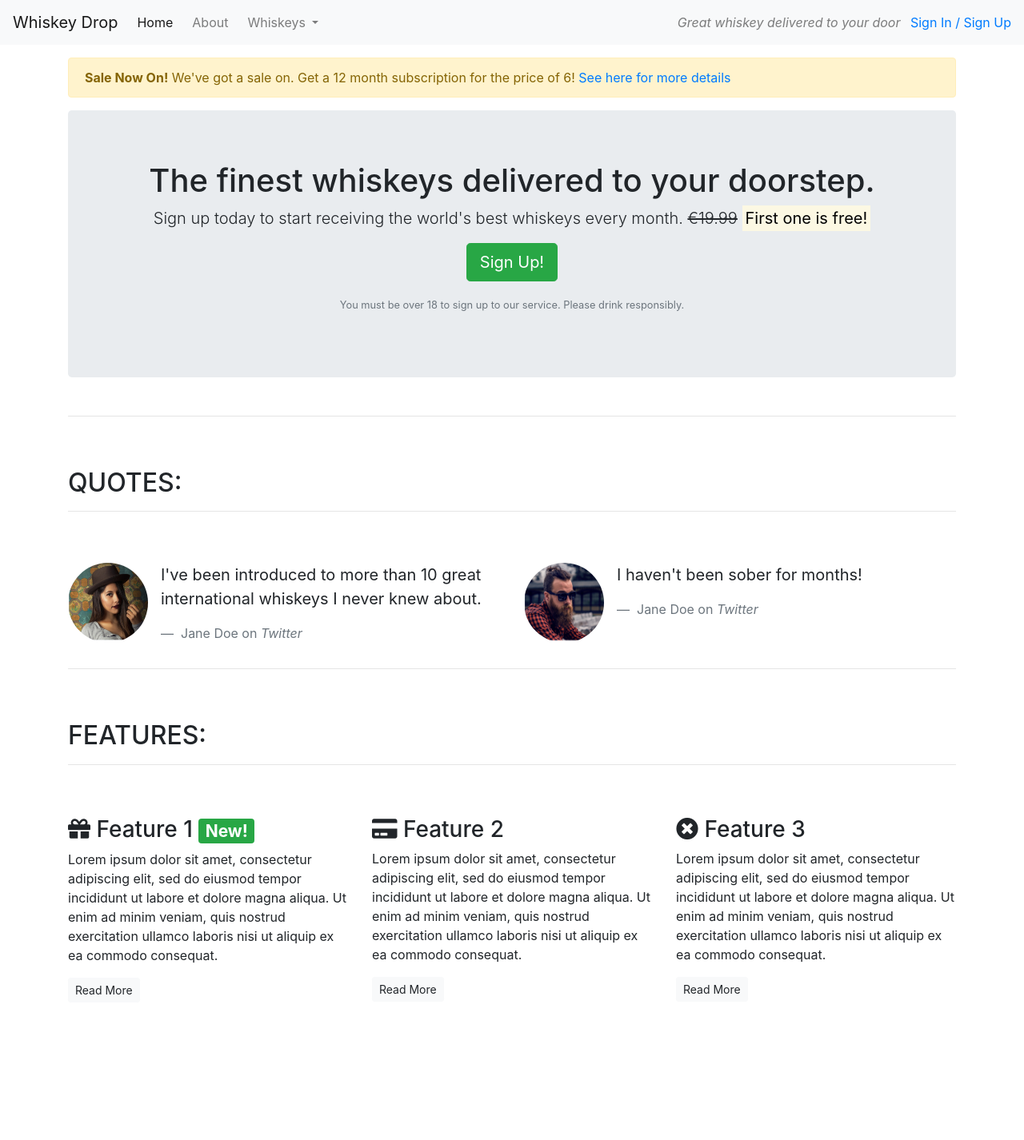
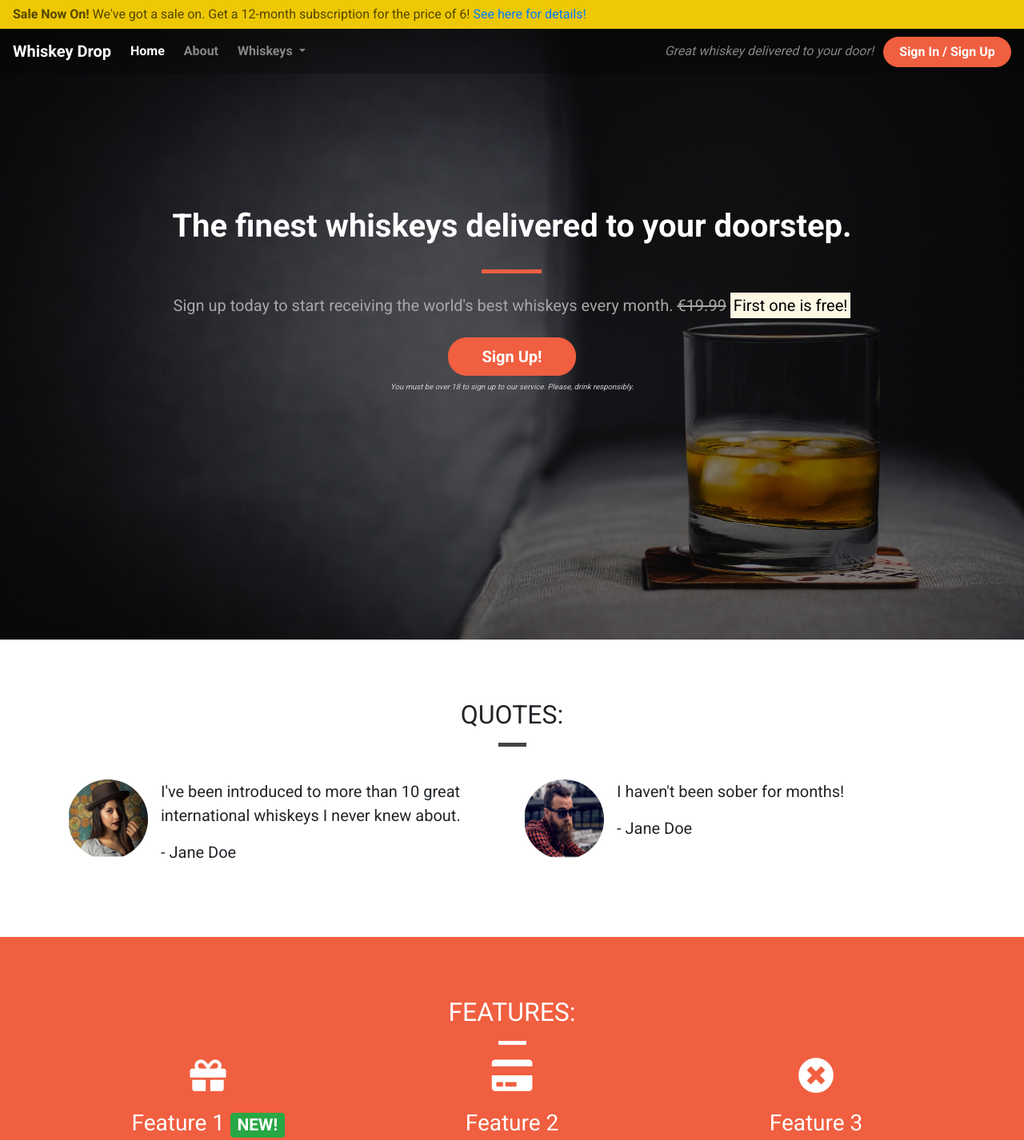
Before and after one commit to Aaron080913/Bootstrap-1, a plain HTML site: page index.html in a window 1280 px wide. Shown: the top 1426 px of the page at 80% size. Before the commit the page ends 1270 px from the top, so only its background shows below. Drawn offline with nearby package versions, Linux system fonts and the light colour scheme.

Commit message:
finished bootstrap model

```diff
--- /dev/null
+++ b/CSS/style.css
@@ -0,0 +1,201 @@
+body {
+    font-family: 'Roboto', sans-serif;
+}
+
+/* Containers */
+
+.container-wrapper {}
+
+.container-wrapper--red {
+    background-color: #f05f40;
+    color: white;
+}
+
+.alert-container {}
+
+.callout-container {
+    height: 100vh;
+
+    background: url('../images/whiskey-background.jpg') no-repeat bottom right fixed;
+    -webkit-background-size: cover;
+    -moz-background-size: cover;
+    -o-background-size: cover;
+    background-size: cover;
+
+    display: flex;
+    align-items: center;
+    justify-content: center;
+
+    position: relative;
+}
+
+.opaque-overlay {
+    position: absolute;
+    top: 0;
+    left: 0;
+    height: 100%;
+    width: 100%;
+    background-color: rgba(0, 0, 0, 0.5);
+}
+
+.content-container {
+    padding-top: 75px;
+    padding-bottom: 75px;
+}
+
+/* Navbar */
+
+.navalert-container {
+    position: absolute;
+    top: 0;
+    left: 0;
+    z-index: 1;
+    padding-left: 0;
+    padding-right: 0;
+}
+
+.navbar {
+    margin-bottom: 0;
+    width: 100%;
+    background-color: rgba(0, 0, 0, .25);
+    border: 0;
+}
+
+.navbar .navbar-toggler {
+    border: 0;
+}
+
+.navbar .navbar-brand {
+    font-weight: bold;
+}
+
+.navbar .navbar-nav a {
+    font-weight: bold;
+}
+
+
+/* Jumbotron */
+
+.jumbotron {
+    background-color: transparent;
+}
+
+.jumbotron h1 {
+    color: white;
+    font-weight: bold;
+    margin-bottom: 30px;
+    color: white;
+}
+
+.jumbotron .lead {
+    color: #a7a7a7;
+    margin: 25px 0;
+}
+
+.jumbotron small {
+    font-size: 60%;
+    font-style: italic;
+    color: #d0d0d0;
+}
+
+/* Block dividers */
+
+.block-divider {
+    width: 75px;
+    height: 5px;
+    border: 0;
+    background-color: #444;
+}
+
+.block-divider--orange {
+    background-color: #f05f40;
+}
+
+.block-divider--white {
+    background-color: white;
+}
+
+.block-divider--short {
+    width: 35px;
+}
+
+/* Buttons */
+
+.btn--cta {
+    font-weight: bold;
+    border-radius: 23px;
+    width: 160px;
+}
+
+.btn--red {
+    color: white;
+    background-color: #f05f40;
+    border-color: #f05f40;
+}
+
+.btn--red:hover,
+.btn--red:active,
+.btn--red:focus,
+.btn--red:active:focus {
+    background-color: #df4929;
+    border-color: #df4929;
+    color: white;
+}
+
+/* Alert */
+
+.alert-container .col-12 {
+    padding-left: 0;
+    padding-right: 0;
+}
+
+.site-wide-alert {
+    color: #544600;
+    background-color: #eec802;
+    border-color: #eec802;
+    padding: 5px 15px;
+    margin-bottom: 0;
+    border: 1px solid transparent;
+    border-radius: 0;
+}
+
+/* Page Headers */
+
+.page-header {
+    margin-bottom: 0;
+    border-bottom: 0;
+    text-align: center;
+}
+
+.page-header h2 {
+    margin-top: 0;
+}
+
+/* Quotes */
+
+.quotes .page-header {
+    margin-bottom: 25px;
+}
+
+/* Features */
+
+.feature {
+    text-align: center;
+    margin-bottom: 40px;
+}
+
+.feature i {
+    margin-bottom: 20px;
+    font-size: 45px;
+    line-height: 45px;
+}
+
+.feature .btn {
+    background-color: white;
+    border-color: white;
+    border-radius: 15px;
+    min-width: 100px;
+    font-weight: bold;
+    margin-top: 10px;
+    color: #f05f40;
+}
--- a/index.html
+++ b/index.html
@@ -2,8 +2,8 @@
 <html lang="en-us">
   <head>
     <meta charset="utf-8" />
+    <title>Whiskey Drop | Taste a new whiskey every month</title>
     <meta name="viewport" content="width=device-width, initial-scale=1.0" />
-    <title>Whiskey Drop | Taste a new whiskey every month</title>
     <link
       rel="stylesheet"
       href="https://maxcdn.bootstrapcdn.com/bootstrap/4.1.3/css/bootstrap.min.css"
@@ -14,12 +14,28 @@
       integrity="sha384-gfdkjb5BdAXd+lj+gudLWI+BXq4IuLW5IT+brZEZsLFm++aCMlF1V92rMkPaX4PP"
       crossorigin="anonymous"
     />
+    <link
+      href="https://fonts.googleapis.com/css?family=Roboto:400,700"
+      rel="stylesheet"
+    />
+    <link rel="stylesheet" href="CSS/style.css" type="text/css" />
   </head>
 
   <body>
-    <!--Nav-->
-    <nav class="navbar navbar-light navbar-expand-sm bg-light">
-      <a href="/" class="navbar-brand"> Whiskey Drop</a>
+    <div class="container-fluid navalert-container">
+      <div class="container-fluid alert-container">
+        <div class="row d-none d-sm-block">
+          <div class="col-12">
+            <div class="site-wide-alert alert alert-warning">
+              <strong>Sale Now On!</strong> We've got a sale on. Get a 12-month
+              subscription for the price of 6!
+              <a href="">See here for details!</a>
+            </div>
+          </div>
+        </div>
+      </div>
+      <nav class="navbar navbar-dark navbar-expand-sm">
+        <a href="/" class="navbar-brand">Whiskey Drop</a>
 
         <button
           class="navbar-toggler ml-auto"
@@ -38,7 +54,9 @@
             <li class="active nav-item mr-2">
               <a class="nav-link" href="/">Home</a>
             </li>
-          <li class="nav-item mr-2"><a class="nav-link" href="">About</a></li>
+            <li class="nav-item mr-2">
+              <a class="nav-link" href="/about">About</a>
+            </li>
             <li class="nav-item dropdown">
               <a
                 class="nav-link dropdown-toggle"
@@ -51,7 +69,10 @@
               >
                 Whiskeys
               </a>
-            <div class="dropdown-menu" aria-labelledby="navbarDropdownMenuLink">
+              <div
+                class="dropdown-menu"
+                aria-labelledby="navbarDropdownMenuLink"
+              >
                 <a class="dropdown-item" href="#">Irish</a>
                 <a class="dropdown-item" href="#">Scotch</a>
                 <a class="dropdown-item" href="#">Japanese</a>
@@ -60,33 +81,28 @@
             </li>
 
             <li class="nav-item mr-2 d-block d-sm-none">
-            <a class="nav-link" href="">Sign In / Sign Up</a>
+              <a class="nav-link" href="/login">Sign In / Sign Up</a>
             </li>
           </ul>
         </div>
         <div class="d-none d-md-block">
           <p class="navbar-text my-auto mr-2">
-          <i>Great whiskey delivered to your door</i>
+            <i>Great whiskey delivered to your door!</i>
           </p>
-        <a href="/login">Sign In / Sign Up</a>
+          <a href="/login" class="btn btn--cta btn--red">Sign In / Sign Up</a>
         </div>
-      <!--</div>-->
       </nav>
-    <article class="container mt-3">
-      <div class="row d-none d-sm-block">
-        <div class="col-12">
-          <div class="alert alert-warning">
-            <strong>Sale Now On!</strong> We've got a sale on. Get a 12 month
-            subscription for the price of 6!
-            <a href="">See here for more details</a>
     </div>
-        </div>
-      </div>
+    <div class="container-fluid callout-container">
       <!-- Callout -->
+      <div class="opaque-overlay">&nbsp;</div>
       <div class="row">
         <div class="col-12">
           <section class="callout jumbotron text-center">
-            <h1>The finest whiskeys delivered to your doorstep.</h1>
+            <h1 class="jumbotron-header">
+              The finest whiskeys delivered to your doorstep.
+            </h1>
+            <hr class="block-divider block-divider--orange" />
             <p class="lead">
               Sign up today to start receiving the world's best whiskeys every
               month.
@@ -94,18 +110,16 @@
               <span class="d-inline d-sm-none"><br /></span>
               <strong><mark>First one is free!</mark></strong>
             </p>
-            <p>
             <button
-                class="btn btn-lg btn-success"
+              class="btn btn-lg btn--cta btn--red"
               data-toggle="modal"
               data-target="#signUpModal"
             >
               Sign Up!
             </button>
-            </p>
             <p class="text-muted">
               <small
-                >You must be over 18 to sign up to our service. Please drink
+                >You must be over 18 to sign up to our service. Please, drink
                 responsibly.</small
               >
             </p>
@@ -113,13 +127,16 @@
         </div>
       </div>
       <!-- /.callout -->
-      <hr />
+    </div>
+
     <!-- Quotes -->
+    <div class="container-wrapper">
+      <div class="container quotes-container content-container">
         <section class="quotes">
           <div class="row">
-          <div class="col-12 my-5">
+            <div class="col-12 page-header">
               <h2 class="text-uppercase">Quotes:</h2>
-            <hr />
+              <hr class="block-divider block-divider--short" />
             </div>
           </div>
           <div class="row">
@@ -139,9 +156,7 @@
                       I've been introduced to more than 10 great international
                       whiskeys I never knew about.
                     </p>
-                  <footer class="blockquote-footer">
-                    Jane Doe on <cite title="Twitter">Twitter</cite>
-                  </footer>
+                    <p>- Jane Doe</p>
                   </blockquote>
                 </div>
               </div>
@@ -159,9 +174,7 @@
                 <div class="media-body">
                   <blockquote class="blockquote">
                     <p>I haven't been sober for months!</p>
-                  <footer class="blockquote-footer">
-                    Jane Doe on <cite title="Twitter">Twitter</cite>
-                  </footer>
+                    <p>- Jane Doe</p>
                   </blockquote>
                 </div>
               </div>
@@ -169,27 +182,33 @@
           </div>
         </section>
         <!-- /.quotes -->
-      <hr />
+      </div>
+    </div>
+
     <!-- Features -->
+    <div class="container-wrapper container-wrapper--red">
+      <div class="container features-container content-container">
         <section class="features">
           <div class="row">
-          <div class="col-12 my-5">
+            <div class="col-12 page-header">
               <h2 class="text-uppercase">Features:</h2>
-            <hr />
+              <hr
+                class="block-divider block-divider--short block-divider--white"
+              />
             </div>
           </div>
           <div class="row">
             <div class="col-12 col-md-6 col-lg-4">
               <div class="feature">
                 <h3>
-                <i class="fas fa-gift d-none d-sm-inline"></i> Feature 1
-                <span class="badge badge-success">New!</span>
+                  <i class="fas fa-gift d-none d-sm-block"></i> Feature 1
+                  <span class="badge badge-success">NEW!</span>
                 </h3>
                 <p>
-                Lorem ipsum dolor sit amet, consectetur adipiscing elit, sed do
-                eiusmod tempor incididunt ut labore et dolore magna aliqua. Ut
-                enim ad minim veniam, quis nostrud exercitation ullamco laboris
-                nisi ut aliquip ex ea commodo consequat.
+                  Lorem ipsum dolor sit amet, consectetur adipiscing elit, sed
+                  do eiusmod tempor incididunt ut labore et dolore magna aliqua.
+                  Ut enim ad minim veniam, quis nostrud exercitation ullamco
+                  laboris nisi ut aliquip ex ea commodo consequat.
                 </p>
                 <p><a class="btn btn-sm btn-light" href="">Read More</a></p>
               </div>
@@ -197,13 +216,13 @@
             <div class="col-12 col-md-6 col-lg-4">
               <div class="feature">
                 <h3>
-                <i class="fas fa-credit-card d-none d-sm-inline"></i> Feature 2
+                  <i class="fas fa-credit-card d-none d-sm-block"></i> Feature 2
                 </h3>
                 <p>
-                Lorem ipsum dolor sit amet, consectetur adipiscing elit, sed do
-                eiusmod tempor incididunt ut labore et dolore magna aliqua. Ut
-                enim ad minim veniam, quis nostrud exercitation ullamco laboris
-                nisi ut aliquip ex ea commodo consequat.
+                  Lorem ipsum dolor sit amet, consectetur adipiscing elit, sed
+                  do eiusmod tempor incididunt ut labore et dolore magna aliqua.
+                  Ut enim ad minim veniam, quis nostrud exercitation ullamco
+                  laboris nisi ut aliquip ex ea commodo consequat.
                 </p>
                 <p><a class="btn btn-sm btn-light" href="">Read More</a></p>
               </div>
@@ -211,13 +230,14 @@
             <div class="col-12 d-md-none d-lg-block col-lg-4">
               <div class="feature">
                 <h3>
-                <i class="fas fa-times-circle d-none d-sm-inline"></i> Feature 3
+                  <i class="fas fa-times-circle d-none d-sm-block"></i> Feature
+                  3
                 </h3>
                 <p>
-                Lorem ipsum dolor sit amet, consectetur adipiscing elit, sed do
-                eiusmod tempor incididunt ut labore et dolore magna aliqua. Ut
-                enim ad minim veniam, quis nostrud exercitation ullamco laboris
-                nisi ut aliquip ex ea commodo consequat.
+                  Lorem ipsum dolor sit amet, consectetur adipiscing elit, sed
+                  do eiusmod tempor incididunt ut labore et dolore magna aliqua.
+                  Ut enim ad minim veniam, quis nostrud exercitation ullamco
+                  laboris nisi ut aliquip ex ea commodo consequat.
                 </p>
                 <p><a class="btn btn-sm btn-light" href="">Read More</a></p>
               </div>
@@ -225,13 +245,14 @@
           </div>
         </section>
         <!-- /.features -->
-    </article>
+      </div>
+    </div>
 
     <div class="modal" tabindex="-1" role="dialog" id="signUpModal">
       <div class="modal-dialog" role="document">
         <div class="modal-content">
           <div class="modal-header">
-            <h5 class="modal-title">Sign up to Whiskey Drop!</h5>
+            <h5 class="modal-title">Sign Up To Whiskey Drop!</h5>
             <button
               type="button"
               class="close"
@@ -257,21 +278,21 @@
                 >
               </div>
               <div class="form-group">
-                <label for="Password"> Repeat Password</label>
+                <label for="password">Password</label>
                 <input
                   type="password"
                   class="form-control"
-                  id="Password"
-                  placeholder="Repeat Password"
+                  id="password"
+                  placeholder="Password"
                 />
               </div>
               <div class="form-group">
-                <label for="RepeatPassword">Password</label>
+                <label for="repeatPassword">Repeat Password</label>
                 <input
                   type="password"
                   class="form-control"
-                  id="RepeatPassword"
-                  placeholder="Password"
+                  id="repeatPassword"
+                  placeholder="Repeat Password"
                 />
               </div>
               <button type="submit" class="btn btn-success">Submit</button>
```
Also changed, not shown: images/whiskey-background.jpg (added). Lines whose indentation alone changed are shown as unchanged.
